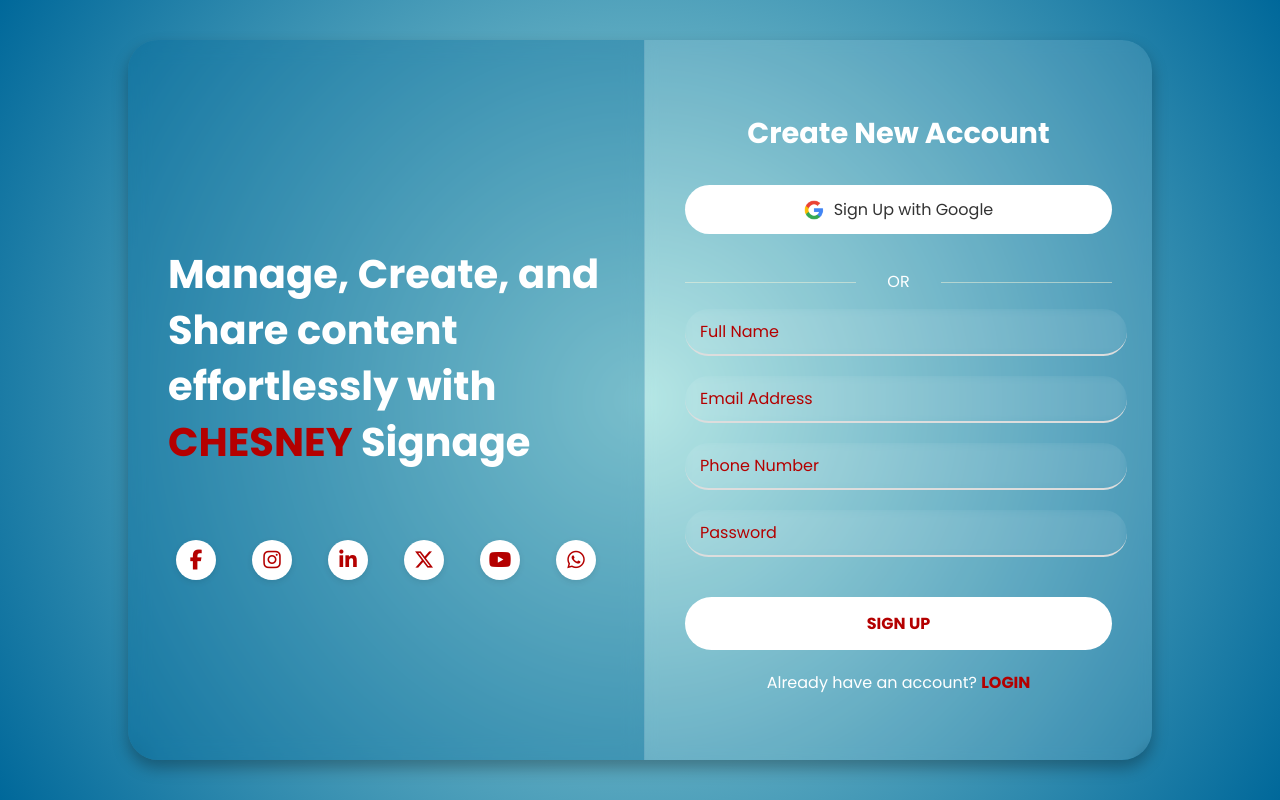
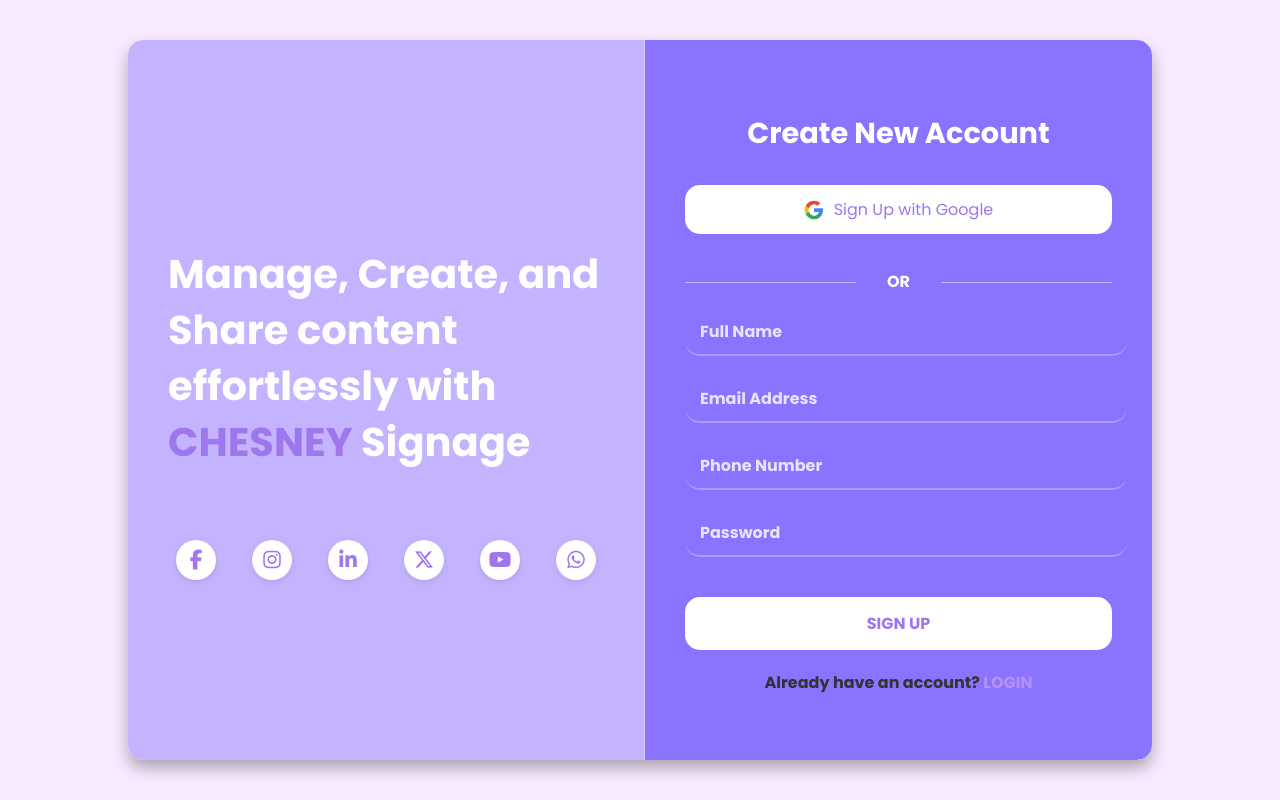
Before and after one commit to piyush-shrivastava-0170/test-website-for-chesney, a plain HTML site: page signup.html in a window 1280 px wide. Drawn offline with Linux system fonts and the light colour scheme.

Commit message:
all css updated

```diff
--- a/login.css
+++ b/login.css
@@ -3,13 +3,15 @@
   margin: 0;
   padding: 0;
   font-family: 'Poppins', sans-serif;
-  background: radial-gradient(circle at 50% 50%, #aee4e2, #00689a);
-  color: white;
+  background-color: #f8eaff;
+  color: #333;
   display: flex;
+  flex-direction: column;
+  align-items: center;
   justify-content: center;
-  align-items: center;
   height: 100vh;
   overflow: hidden;
+  font-weight: 700;
 }
 
 /* Container */
@@ -19,7 +21,7 @@
   max-width: 1200px;
   height: 90vh;
   box-shadow: 0 8px 16px rgba(0, 0, 0, 0.3);
-  border-radius: 30px;
+  border-radius: 15px;
   overflow: hidden;
 }
 
@@ -30,19 +32,21 @@
   display: flex;
   flex-direction: column;
   justify-content: center;
-  background: rgba(0, 104, 154, 0.3);
-  backdrop-filter: blur(10px);
-  border-right: 1px solid rgba(255, 255, 255, 0.2);
+  background: rgba(255, 255, 255, 0.1);
+  backdrop-filter: blur(12px);
+  border-right: 1px solid rgba(255, 255, 255, 0.3);
+  background-color: #c4b3ff;
 }
 
 .content h1 {
   font-size: 2.5rem;
   margin-bottom: 40px;
   line-height: 1.4;
+  color: white;
 }
 
 .chesneyy {
-  color: #B40000;
+  color: #9E77ED;
   font-weight: 700;
 }
 
@@ -61,7 +65,7 @@
   margin: 0 8px;
   background-color: #ffffff;
   border-radius: 50%;
-  color: #B40000;
+  color: #9E77ED;
   font-size: 20px;
   text-decoration: none;
   transition: all 0.3s ease;
@@ -70,7 +74,7 @@
 
 .social-icons a:hover {
   transform: translateY(-5px);
-  color: #B40000;
+  color: #8b73ff;
 }
 
 /* Right form section */
@@ -81,8 +85,9 @@
   flex-direction: column;
   justify-content: center;
   background: rgba(255, 255, 255, 0.1);
-  backdrop-filter: blur(6px);
+  backdrop-filter: blur(12px);
   position: relative;
+  background-color: #8b73ff;
 }
 
 .form-container h2 {
@@ -110,48 +115,46 @@
   position: absolute;
   top: 10px;
   left: 15px;
-  color: #B40000;
+  color: #f6f5f8;
   transition: all 0.3s ease;
   pointer-events: none;
 }
 
 .input {
   padding: 14px 20px;
-  border-radius: 30px;
+  border-radius: 15px;
   font-size: 1rem;
-  font-family: 'League Spartan', Arial, sans-serif;
+  font-family: 'Poppins', sans-serif;
   outline: none;
   border: none;
   background: rgba(255, 255, 255, 0.15);
-  color: #B40000;
-  backdrop-filter: blur(4px);
-  border: 1px solid rgba(255, 255, 255, 0.2);
+  color: white;
+  backdrop-filter: blur(12px);
+  border: 1px solid rgba(255, 255, 255, 0.3);
   transition: all 0.3s ease;
-
 }
 
 .red-input {
   width: 100%;
   padding: 10px 0;
   border: none;
-  border-bottom: 2px solid #ddd;
+  border-bottom: 2px solid rgba(255, 255, 255, 0.3);
   outline: none;
   font-size: 16px;
   background: transparent;
-  color: #B40000;
+  color: white;
   padding-left: 15px;
 }
 
 .red-input:focus {
-  border-bottom-color: white;
-
+  border-bottom-color: #B692F6;
 }
 
 .red-input:focus + label,
 .red-input:not(:placeholder-shown) + label {
   top: -10px;
   font-size: 12px;
-  color: #B40000;
+  color: white;
 }
 
 /* Placeholder made invisible */
@@ -160,19 +163,18 @@
 }
 
 .error-message {
-  color: #e74c3c;
+  color: #f8eaff;
   font-size: 14px;
   margin-top: 5px;
   min-height: 20px;
 }
 
 .button {
-
   padding: 14px 20px;
-  border-radius: 30px;
+  border-radius: 15px;
   font-size: 1rem;
   font-weight: bold;
-  font-family: 'League Spartan', Arial, sans-serif;
+  font-family: 'Poppins', sans-serif;
   cursor: pointer;
   transition: all 0.3s ease;
   border: none;
@@ -180,13 +182,13 @@
 }
 
 .white-button {
- /* margin-top: 10px; */
+  /* margin-top: 10px; */
   background: white;
-  color: #B40000;
+  color: #9E77ED;
 }
 
 .white-button:hover {
-  background: #d9cfc4;
+  background: #f8eaff;
   transform: translateY(-3px);
   box-shadow: 0 4px 8px rgba(0, 0, 0, 0.2);
 }
@@ -198,11 +200,11 @@
   justify-content: center;
   gap: 10px;
   padding: 12px 20px;
-  border-radius: 30px;
+  border-radius: 15px;
   background: white;
-  color: #333;
+  color: #9E77ED;
   font-size: 1rem;
-  font-family: 'League Spartan', Arial, sans-serif;
+  font-family: 'Poppins', sans-serif;
   cursor: pointer;
   border: none;
   transition: all 0.3s ease;
@@ -210,7 +212,7 @@
 }
 
 .google-button:hover {
-  background: #f1f1f1;
+  background: #f8eaff;
   transform: translateY(-3px);
   box-shadow: 0 4px 8px rgba(0, 0, 0, 0.2);
 }
@@ -235,7 +237,7 @@
   top: 50%;
   width: 40%;
   height: 1px;
-  background: rgba(245, 245, 220, 0.5);
+  background: rgba(255, 255, 255, 0.5);
 }
 
 .or-text::before {
@@ -259,7 +261,7 @@
 }
 
 .forgot-password a:hover {
-  color: #B40000;
+  color: #B692F6;
   text-decoration: underline;
 }
 
@@ -269,7 +271,7 @@
 }
 
 .signup-link {
-  color: #B40000;
+  color: #B692F6;
   text-decoration: none;
   font-weight: bold;
   transition: color 0.3s ease;
@@ -282,12 +284,11 @@
 
 .website {
   position: absolute;
-
   bottom: 1px;
   left: 0;
   right: 0;
   text-align: center;
-  color: rgba(245, 245, 220, 0.7);
+  color: rgba(255, 255, 255, 0.7);
   font-size: 0.9rem;
 }
 
@@ -308,7 +309,7 @@
   .content {
     text-align: center;
     border-right: none;
-    border-bottom: 1px solid rgba(255, 255, 255, 0.2);
+    border-bottom: 1px solid rgba(255, 255, 255, 0.3);
   }
 
   .content h1 {
--- a/reset.css
+++ b/reset.css
@@ -3,13 +3,15 @@
   margin: 0;
   padding: 0;
   font-family: 'Poppins', sans-serif;
-    background: radial-gradient(circle at 50% 50%, #aee4e2, #00689a);
-    color: white;
+  background-color: #f8eaff;
+  color: #333;
   display: flex;
+  flex-direction: column;
+  align-items: center;
   justify-content: center;
-    align-items: center;
   height: 100vh;
   overflow: hidden;
+  font-weight: 700;
 }
 
 /* Container */
@@ -18,11 +20,12 @@
   max-width: 450px;
   padding: 40px;
   background: rgba(255, 255, 255, 0.1);
-    backdrop-filter: blur(6px);
-    border-radius: 30px;
+  backdrop-filter: blur(12px);
+  border-radius: 15px;
   box-shadow: 0 8px 16px rgba(0, 0, 0, 0.3);
   text-align: center;
-    border: 1px solid rgba(255, 255, 255, 0.2);
+  border: 1px solid rgba(255, 255, 255, 0.3);
+  background-color: #8b73ff;
 }
 
 /* Title */
@@ -48,10 +51,10 @@
   font-size: 16px;
   background: transparent;
   border: none;
-    border-bottom: 2px solid #ddd;
+  border-bottom: 2px solid rgba(255, 255, 255, 0.3);
   border-radius: 0;
   outline: none;
-    color: #B40000;
+  color: white;
   font-family: 'Poppins', sans-serif;
   transition: all 0.3s ease;
   box-sizing: border-box;
@@ -59,13 +62,13 @@
 
 input[type="email"]::placeholder,
 input[type="password"]::placeholder {
-    color: #B40000;
+  color: rgba(255, 255, 255, 0.7);
   opacity: 0.7;
 }
 
 input[type="email"]:focus,
 input[type="password"]:focus {
-    border-bottom-color: white;
+  border-bottom-color: #B692F6;
 }
 
 input[type="email"]:focus::placeholder,
@@ -75,7 +78,7 @@
 
 button {
   padding: 14px 20px;
-    border-radius: 30px;
+  border-radius: 15px;
   font-size: 1rem;
   font-weight: bold;
   font-family: 'Poppins', sans-serif;
@@ -84,11 +87,11 @@
   border: none;
   margin-top: 20px;
   background: white;
-    color: #B40000;
+  color: #9E77ED;
 }
 
 button:hover {
-    background: #f1f1f1;
+  background: #f8eaff;
   transform: translateY(-3px);
   box-shadow: 0 4px 8px rgba(0, 0, 0, 0.2);
 }
@@ -98,21 +101,21 @@
 .error-message {
   margin-top: 20px;
   padding: 10px;
-    border-radius: 15px;
+  border-radius: 10px;
   font-size: 0.9rem;
   display: none;
 }
 
 .success-message {
-    background: rgba(46, 204, 113, 0.2);
-    border: 1px solid rgba(46, 204, 113, 0.5);
-    color: #2ecc71;
+  background: rgba(182, 146, 246, 0.2);
+  border: 1px solid rgba(182, 146, 246, 0.5);
+  color: white;
 }
 
 .error-message {
   background: rgba(231, 76, 60, 0.2);
   border: 1px solid rgba(231, 76, 60, 0.5);
-    color: #e74c3c;
+  color: white;
 }
 
 /* Back to Login Link */
@@ -121,7 +124,7 @@
 }
 
 .back-to-login a {
-    color: #B40000;
+  color: #B692F6;
   text-decoration: none;
   font-weight: 600;
   transition: color 0.3s ease;
--- a/signup.css
+++ b/signup.css
@@ -3,13 +3,15 @@
   margin: 0;
   padding: 0;
   font-family: 'Poppins', sans-serif;
-  background: radial-gradient(circle at 50% 50%, #aee4e2, #00689a);
-  color: white;
+  background-color: #f8eaff;
+  color: #333;
   display: flex;
+  flex-direction: column;
+  align-items: center;
   justify-content: center;
-  align-items: center;
   height: 100vh;
   overflow: hidden;
+  font-weight: 700;
 }
 
 /* Container */
@@ -19,7 +21,7 @@
   max-width: 1200px;
   height: 90vh;
   box-shadow: 0 8px 16px rgba(0, 0, 0, 0.3);
-  border-radius: 30px;
+  border-radius: 15px;
   overflow: hidden;
 }
 
@@ -30,20 +32,21 @@
   display: flex;
   flex-direction: column;
   justify-content: center;
-  background: rgba(0, 104, 154, 0.3);
-  backdrop-filter: blur(10px);
-  border-right: 1px solid rgba(255, 255, 255, 0.2);
+  background: rgba(255, 255, 255, 0.1);
+  backdrop-filter: blur(12px);
+  border-right: 1px solid rgba(255, 255, 255, 0.3);
+  background-color: #c4b3ff;
 }
 
 .content h1 {
   font-size: 2.5rem;
   margin-bottom: 40px;
   line-height: 1.4;
-
+  color: white;
 }
 
 .chesneyy {
-  color: #B40000;
+  color: #9E77ED;
   font-weight: 700;
 }
 
@@ -62,7 +65,7 @@
   margin: 0 8px;
   background-color: #ffffff;
   border-radius: 50%;
-  color: #B40000;
+  color: #9E77ED;
   font-size: 20px;
   text-decoration: none;
   transition: all 0.3s ease;
@@ -71,7 +74,7 @@
 
 .social-icons a:hover {
   transform: translateY(-5px);
-  color: #B40000;
+  color: #8b73ff;
 }
 
 /* Right form section */
@@ -82,8 +85,9 @@
   flex-direction: column;
   justify-content: center;
   background: rgba(255, 255, 255, 0.1);
-  backdrop-filter: blur(6px);
+  backdrop-filter: blur(12px);
   position: relative;
+  background-color: #8b73ff;
 }
 
 .form-container h2 {
@@ -110,22 +114,22 @@
   position: absolute;
   top: 10px;
   left: 15px;
-  color: #B40000;
+  color: rgba(255, 255, 255, 0.8);
   transition: all 0.3s ease;
   pointer-events: none;
 }
 
 .input {
   padding: 14px 20px;
-  border-radius: 30px;
+  border-radius: 15px;
   font-size: 1rem;
   font-family: 'Poppins', sans-serif;
   outline: none;
   border: none;
   background: rgba(255, 255, 255, 0.15);
-  color: #B40000;
-  backdrop-filter: blur(4px);
-  border: 1px solid rgba(255, 255, 255, 0.2);
+  color: white;
+  backdrop-filter: blur(12px);
+  border: 1px solid rgba(255, 255, 255, 0.3);
   transition: all 0.3s ease;
 }
 
@@ -133,23 +137,23 @@
   width: 100%;
   padding: 10px 0;
   border: none;
-  border-bottom: 2px solid #ddd;
+  border-bottom: 2px solid rgba(255, 255, 255, 0.3);
   outline: none;
   font-size: 16px;
   background: transparent;
-  color: #B40000;
+  color: white;
   padding-left: 15px;
 }
 
 .red-input:focus {
-  border-bottom-color: white;
+  border-bottom-color: #B692F6;
 }
 
 .red-input:focus + label,
 .red-input:not(:placeholder-shown) + label {
   top: -10px;
   font-size: 12px;
-  color: #B40000;
+  color: #B692F6;
 }
 
 /* Placeholder made invisible */
@@ -158,7 +162,7 @@
 }
 
 .error-message {
-  color: #e74c3c;
+  color: #f8eaff;
   font-size: 14px;
   margin-top: 5px;
   min-height: 20px;
@@ -166,7 +170,7 @@
 
 .button {
   padding: 14px 20px;
-  border-radius: 30px;
+  border-radius: 15px;
   font-size: 1rem;
   font-weight: bold;
   font-family: 'Poppins', sans-serif;
@@ -178,11 +182,11 @@
 
 .white-button {
   background: white;
-  color: #B40000;
+  color: #9E77ED;
 }
 
 .white-button:hover {
-  background: #d9cfc4;
+  background: #f8eaff;
   transform: translateY(-3px);
   box-shadow: 0 4px 8px rgba(0, 0, 0, 0.2);
 }
@@ -194,9 +198,9 @@
   justify-content: center;
   gap: 10px;
   padding: 12px 20px;
-  border-radius: 30px;
+  border-radius: 15px;
   background: white;
-  color: #333;
+  color: #9E77ED;
   font-size: 1rem;
   font-family: 'Poppins', sans-serif;
   cursor: pointer;
@@ -206,7 +210,7 @@
 }
 
 .google-button:hover {
-  background: #f1f1f1;
+  background: #f8eaff;
   transform: translateY(-3px);
   box-shadow: 0 4px 8px rgba(0, 0, 0, 0.2);
 }
@@ -231,7 +235,7 @@
   top: 50%;
   width: 40%;
   height: 1px;
-  background: rgba(245, 245, 220, 0.5);
+  background: rgba(255, 255, 255, 0.5);
 }
 
 .or-text::before {
@@ -249,7 +253,7 @@
 }
 
 .login-link {
-  color: #B40000;
+  color: #B692F6;
   text-decoration: none;
   font-weight: bold;
   transition: color 0.3s ease;
@@ -266,7 +270,7 @@
   left: 0;
   right: 0;
   text-align: center;
-  color: rgba(245, 245, 220, 0.7);
+  color: rgba(255, 255, 255, 0.7);
   font-size: 0.9rem;
 }
 
@@ -279,6 +283,7 @@
   width: 100%;
   height: 100%;
   background: rgba(0, 0, 0, 0.6);
+  backdrop-filter: blur(12px);
   z-index: 10;
 }
 
@@ -288,10 +293,10 @@
   top: 50%;
   left: 50%;
   transform: translate(-50%, -50%);
-  background: white;
-  color: #333;
+  background: #c4b3ff;
+  color: white;
   padding: 20px;
-  border-radius: 10px;
+  border-radius: 15px;
   box-shadow: 0 5px 15px rgba(0, 0, 0, 0.3);
   z-index: 11;
   max-width: 80%;
@@ -306,7 +311,7 @@
   border: none;
   font-size: 24px;
   cursor: pointer;
-  color: #777;
+  color: white;
 }
 
 /* Responsive styles */
@@ -326,7 +331,7 @@
   .content {
     text-align: center;
     border-right: none;
-    border-bottom: 1px solid rgba(255, 255, 255, 0.2);
+    border-bottom: 1px solid rgba(255, 255, 255, 0.3);
   }
 
   .content h1 {
--- a/signup.html
+++ b/signup.html
@@ -93,7 +93,7 @@
 
       <!-- Already have an account? section -->
       <p class="login-text">
-        Already have an account? <a href="login.html" class="login-link">LOGIN</a>
+        Already have an account? <a href="index.html" class="login-link">LOGIN</a>
       </p>
       <!-- <p class="website">WWW.CHESNEYINDIA.COM</p> -->
     </div>
```
Lines whose indentation alone changed are shown as unchanged.
